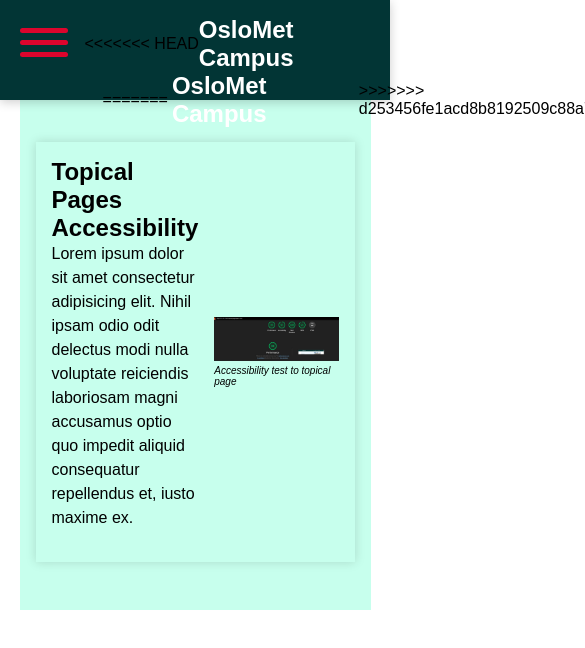
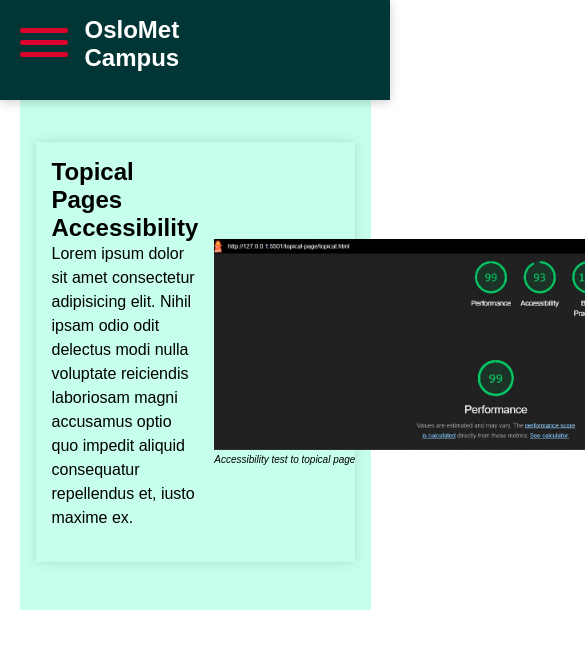
Before and after one commit to OsloMet-web/Gruppe-33-Home-Exam, a plain HTML site: page accessibility-page/accessibility.html in a window 390 px wide. Shown: the top 648 px of the page, 585 px wide, since content can reach past the window. Drawn offline with Linux system fonts and the light colour scheme.

Commit message:
Applied common style

```diff
--- a/accessibility-page/accessibility.html
+++ b/accessibility-page/accessibility.html
@@ -18,17 +18,10 @@
             <div id="bar2" class="bar"></div>
             <div id="bar3" class="bar"></div>
           </label>
-<<<<<<< HEAD
-          <h4><a class="title" href="/index.html">OsloMet Campus</a></h4>
-        </div>
-        <ul class="menu">
-          <li><a href="/index.html">Home</a></li>
-=======
           <h4><a class="title" href="../index.html">OsloMet Campus</a></h4>
         </div>
         <ul class="menu">
           <li><a href="../index.html">Home</a></li>
->>>>>>> d253456fe1acd8b8192509c88a7f45eca4127654
           <li><a href="../topical-page/topical.html">Topical</a></li>
           <li><a href="../campus-page/campus.html">Campus</a></li>
           <li>
@@ -60,5 +53,6 @@
         </figure>
       </section>
     </main>
-  </body>
+
+  </body>
 </html>
--- a/css/style.css
+++ b/css/style.css
@@ -155,9 +155,9 @@
   margin-bottom: 2rem;
 }
 
-main {
+/*main {
   /margin: 20px;  Ihtiyac var mi/
-}
+}*/
 
 footer {
   margin-top: 10px;
@@ -559,12 +559,6 @@
   }
 
   .Accessibility-topical img {
-<<<<<<< HEAD
     width: 600px;
   }
 }
-=======
-    width: 600px;
-  }
-}
->>>>>>> d253456fe1acd8b8192509c88a7f45eca4127654
```
Also changed, not shown: index.html (+21 -8 lines), topical-page/topical.html (+1 -1 lines).
